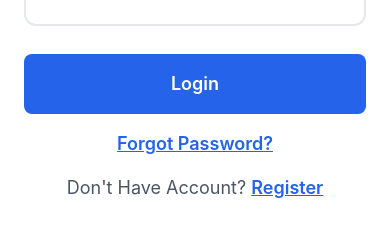
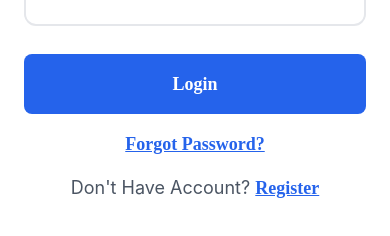
Before and after one commit to rodrigomarcelo643/Sentinel-PH-App, a React Native app: screen / in a window 390 px wide. Shown: the part 492-728 px from the top of the page. Built offline with nearby package versions, Linux system fonts and the light colour scheme.

Commit message:
feat: add extend fontFamily Inter

```diff
--- a/tailwind.config.js
+++ b/tailwind.config.js
@@ -4,7 +4,13 @@ module.exports = {
 
   presets: [require('nativewind/preset')],
   theme: {
-    extend: {},
+    extend: {
+      fontFamily: {
+        light: ['Inter-Light'],
+        medium: ['Inter-Medium'],
+        semibold: ['Inter-SemiBold'],
+      },
+    },
   },
   plugins: [],
 };
```
